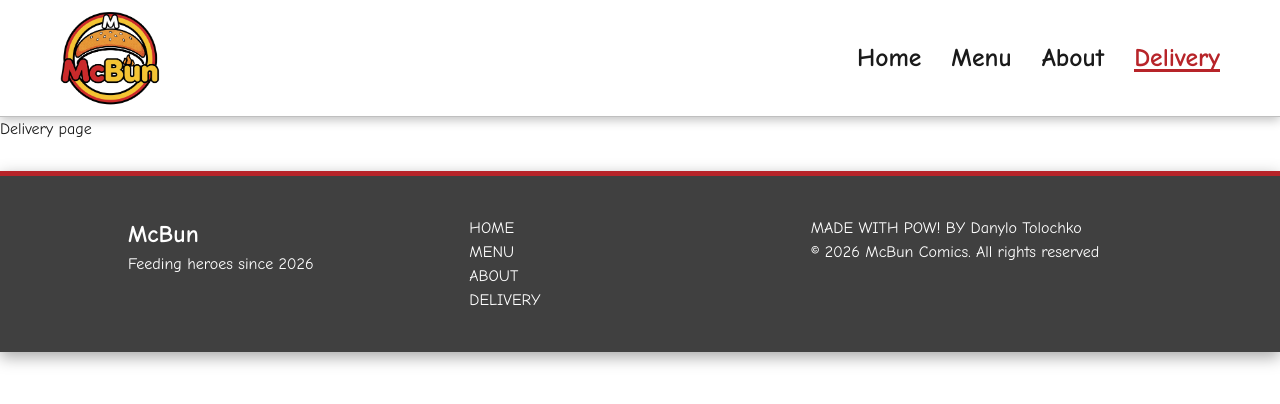
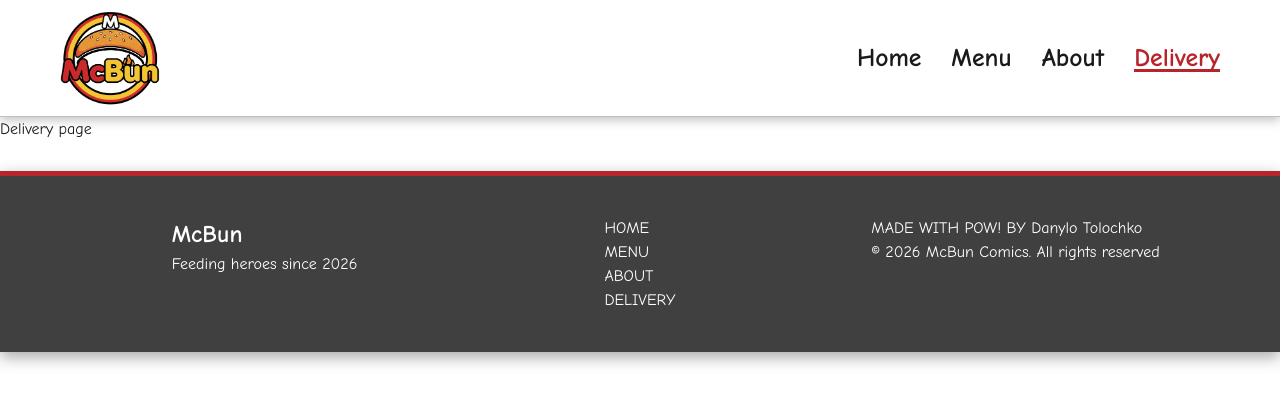
Before and after one commit to danonnn23/Mc-Bun, a React (Vite) app: page /delivery in a window 1280 px wide. Shown: the top 404 px of the page. Built offline with nearby package versions, Linux system fonts and the light colour scheme; a web font is replaced by a local one.

Commit message:
fixed footer blocks width and changed website logo

```diff
--- a/index.html
+++ b/index.html
@@ -2,7 +2,7 @@
 <html lang="en">
   <head>
     <meta charset="UTF-8" />
-    <link rel="icon" type="image/svg+xml" href="/vite.svg" />
+    <link rel="icon" href="./src/assets/Logo.png" />
     <meta name="viewport" content="width=device-width, initial-scale=1.0" />
     <link rel="preconnect" href="https://fonts.googleapis.com">
     <link rel="preconnect" href="https://fonts.gstatic.com" crossorigin>
--- a/src/components/Footer.jsx
+++ b/src/components/Footer.jsx
@@ -4,19 +4,25 @@ const Footer = () => {
   return (
     <footer className="footer-container">
       <div className="footer-content">
-        <div className="footer-brand">
+        <div className="footer-brand footer-block">
+          <div>
             <h2>McBun</h2>
             <p>Feeding heroes since 2026</p>
           </div>
+        </div>
+        <div className='footer-block'>
           <nav className="footer-nav">
             <NavLink to="/home">HOME</NavLink>
             <NavLink to="/menu">MENU</NavLink>
             <NavLink to="/about">ABOUT</NavLink>
             <NavLink to="/delivery">DELIVERY</NavLink>
           </nav>
-        <div className="footer-bottom">
+        </div>
+        <div className="footer-bottom footer-block">
+          <div>
             <p>MADE WITH POW! BY Danylo Tolochko</p>
             <p>© 2026 McBun Comics. All rights reserved</p>
+          </div>
         </div>
       </div>
     </footer>
--- a/src/styles/Footer.css
+++ b/src/styles/Footer.css
@@ -3,18 +3,22 @@
   width: 100%;
   background-color: var(--dark-clr);
   color: #fff;
-  padding: 40px 10%;
+  padding: 40px 6%;
   border-top: 5px solid var(--mcbun-red);
   box-shadow: rgba(0, 0, 0, 0.35) 0px 5px 15px;
 }
 
 .footer-content {
   display: grid;
-  grid-template-columns: repeat(auto-fit, minmax(250px, 1fr));
-
+  grid-template-columns: repeat(auto-fit, minmax(300px, 1fr));
 }
 
 .footer-nav {
   display: flex;
   flex-direction: column;
 }
+
+.footer-block {
+  display: flex;
+  justify-content: center;
+}
--- a/src/styles/NavBar.css
+++ b/src/styles/NavBar.css
@@ -1,4 +1,3 @@
-/* Весь хедер на 100% ширини, щоб колір фону йшов від краю до краю */
 .cmp-global-header {
     width: 100%;
     background-color: #fff; /* або твій колір */
```
Lines whose indentation alone changed are shown as unchanged.
